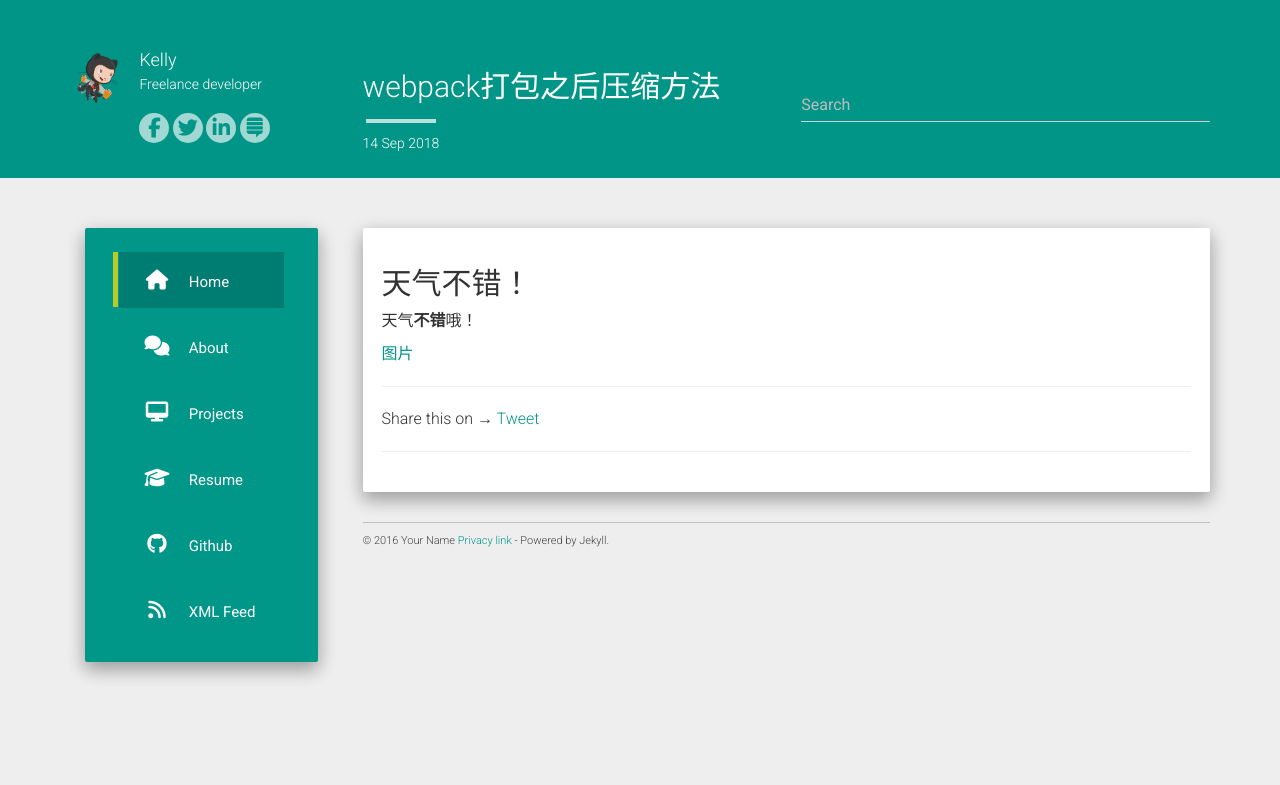
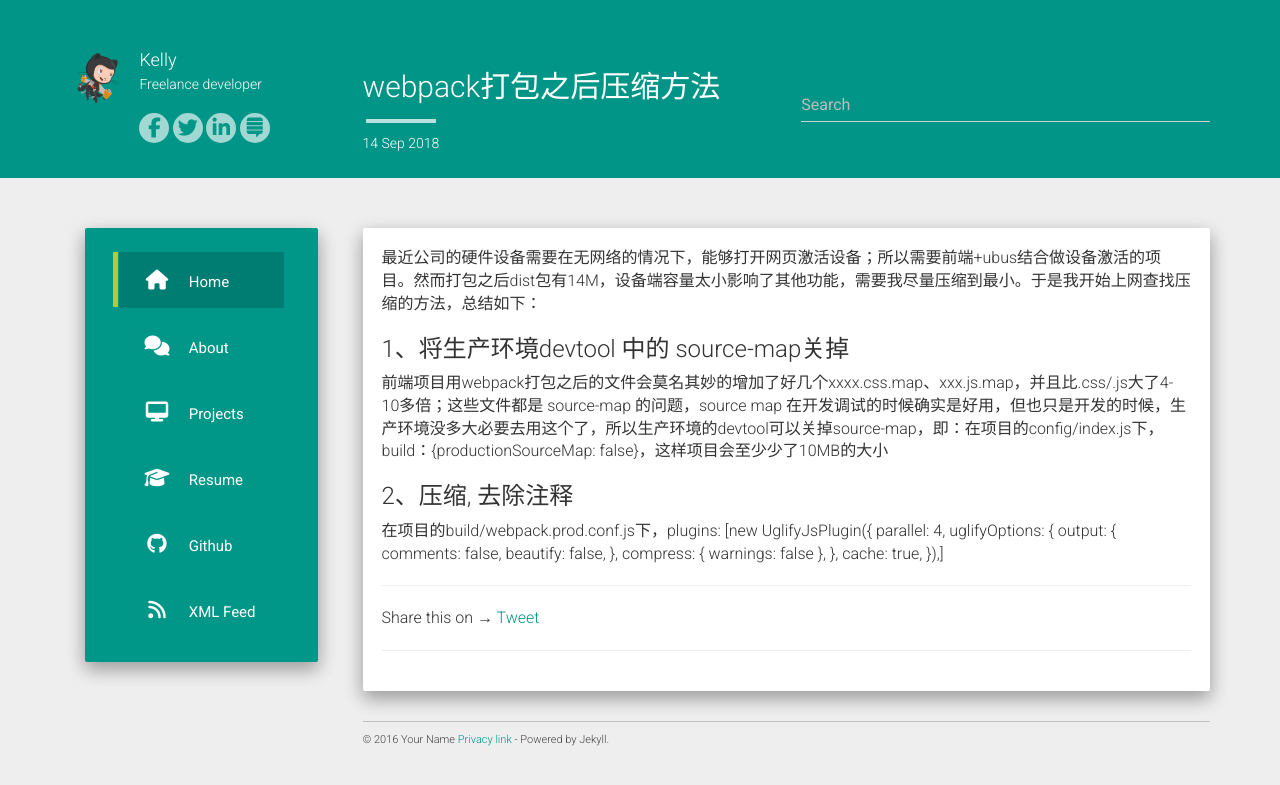
Before and after one commit to kelly-zkl/kelly-zkl.github.io, a Jekyll site: the page built from _posts/2018-09-06-小程序.md, in a window 1280 px wide. Shown: the top 785 px of the page. Built offline with Jekyll 4.4.1, drawn with Linux system fonts in a browser that asks for light colours; nearby versions of some CDN libraries; comment, search, counter and statistics services are not loaded.

Commit message:
Update 2018-09-06-小程序.md

```diff
--- a/_posts/2018-09-06-小程序.md
+++ b/_posts/2018-09-06-小程序.md
@@ -3,11 +3,25 @@ layout: post
 title: "webpack打包之后压缩方法"
 date: 2018-09-14 18:15:06
 description: "前端项目打包后压缩"
-tag: 小程序
+tag: webpack 压缩
 ---
 
+  最近公司的硬件设备需要在无网络的情况下，能够打开网页激活设备；所以需要前端+ubus结合做设备激活的项目。然而打包之后dist包有14M，设备端容量太小影响了其他功能，需要我尽量压缩到最小。于是我开始上网查找压缩的方法，总结如下：
 
-## 天气不错！
-天气**不错**哦！
+### 1、将生产环境devtool 中的 source-map关掉
+  前端项目用webpack打包之后的文件会莫名其妙的增加了好几个xxxx.css.map、xxx.js.map，并且比.css/.js大了4-10多倍；这些文件都是 source-map 的问题，source map 在开发调试的时候确实是好用，但也只是开发的时候，生产环境没多大必要去用这个了，所以生产环境的devtool可以关掉source-map，即：在项目的config/index.js下，build：{productionSourceMap: false}，这样项目会至少少了10MB的大小
 
-[图片](https://www.baidu.com/img/bd_logo1.png)
+### 2、压缩, 去除注释
+  在项目的build/webpack.prod.conf.js下，plugins: [new UglifyJsPlugin({
+      parallel: 4,
+      uglifyOptions: {
+        output: {
+          comments: false,
+          beautify: false,
+        },
+        compress: {
+          warnings: false
+        },
+      },
+      cache: true,
+    }),]
```
